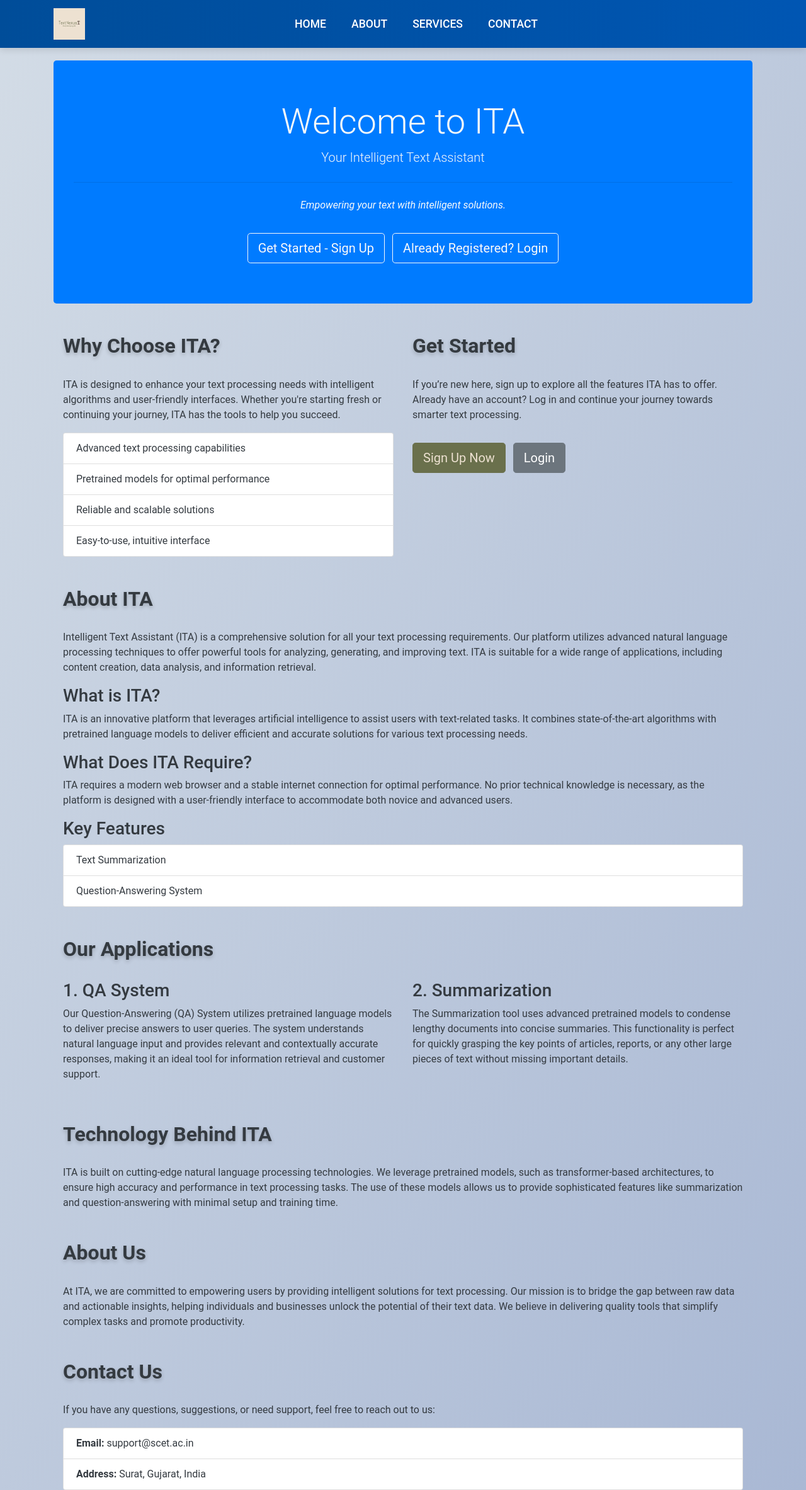
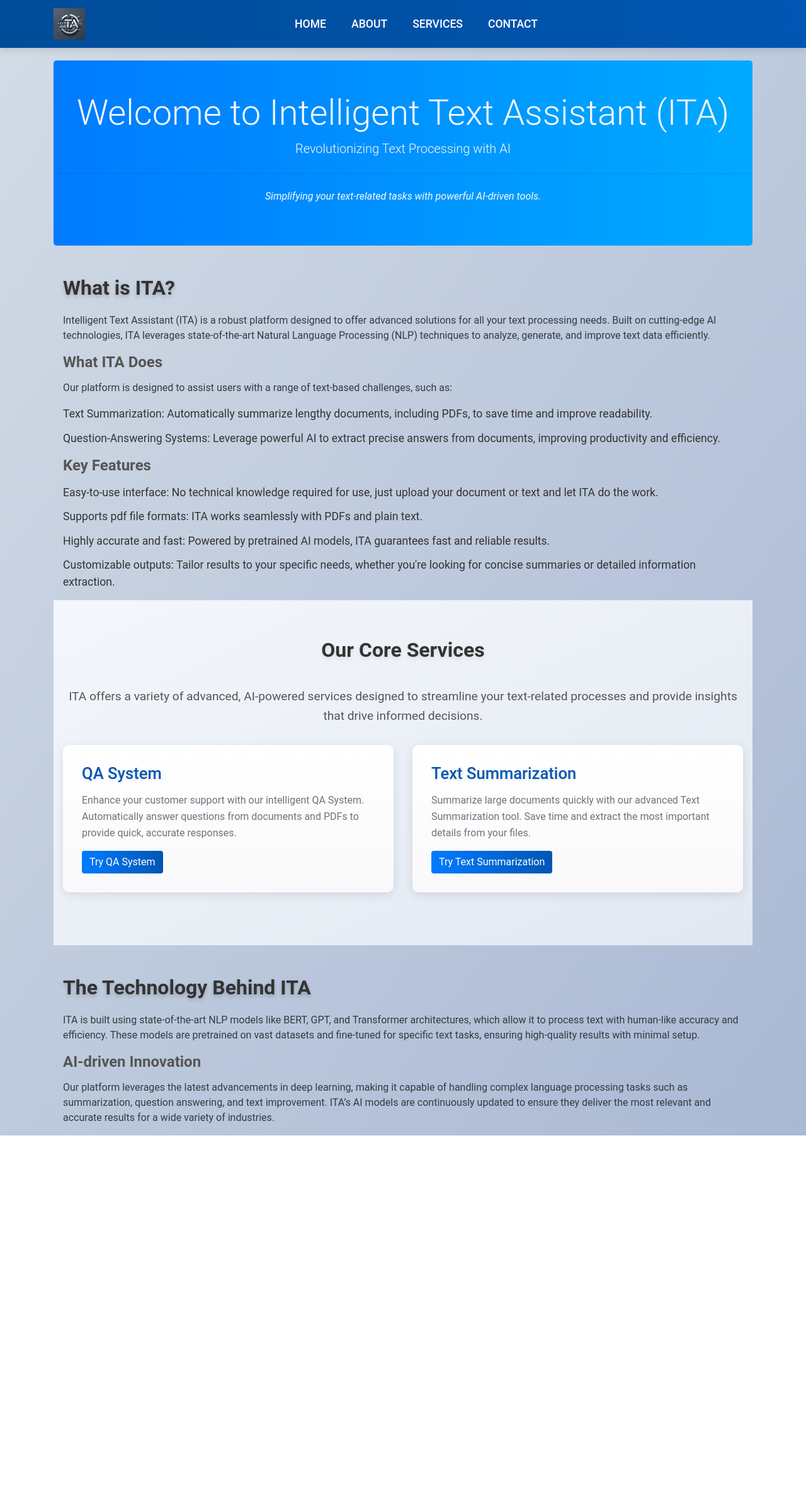
Before and after one commit to Prayesh13/Intelligent-Text-Assistant, a Flask app: page / in a window 1280 px wide. Shown: the whole page at 63% size. After the commit the page ends 1803 px from the top, so only its background shows below. Run offline with Flask 3, Linux system fonts and the light colour scheme; data that the repository does not hold is empty; some libraries are stand-ins or nearby versions.

Commit message:
changes in body content

```diff
--- a/Flask-code/app.py
+++ b/Flask-code/app.py
@@ -1,17 +1,11 @@
 from flask import (
     Flask,
     render_template, redirect, url_for,
-    flash, request, session
+    request, session
 )
-import os
-from email_verify import VerifyEmail
-from Database.user import MyDB
-from forms import SignupForm, LoginForm
+
 from Summarization.summary_app import app_summary
 from QA.qa_app import app_qa
-
-# Connect the database
-db = MyDB()
 
 # Use the Framework
 app = Flask(__name__)
@@ -19,13 +13,6 @@ app.config["SECRET_KEY"] = "this_is_a_secret_key"
 
 app.register_blueprint(app_summary, url_prefix="/summarize")
 app.register_blueprint(app_qa, url_prefix="/question_answering")
-
-@app.teardown_appcontext
-def close_db(error):
-    """Close the database connection at the end of each request."""
-    if hasattr(db, 'close_connection'):
-        db.close_connection()
-
 
 @app.route("/")
 @app.route("/home")
@@ -43,53 +30,6 @@ def services():
 @app.route('/contact')
 def contact():
     return render_template('contact.html')
-
-@app.route("/signup", methods=["GET", "POST"])
-def signup():
-    form = SignupForm()
-
-    if form.validate_on_submit():
-        username = form.username.data
-        em = form.email.data
-        gender = form.gender.data
-        dob = form.dob.data
-        pw = form.password.data
-
-        v = VerifyEmail()
-
-        if em:  # Ensure the email is not None
-            if v.email_verify_smtp(em):
-                flash("Email Validated Successfully!", "success")
-                response = db.insert_one_data(username, em, gender, dob, pw)
-                flash(f"Successfully Registered {form.username.data}, {response}!", "success")
-            else:
-                flash("Invalid email address!", "error")
-
-            return redirect(url_for("home"))
-
-    return render_template("signup.html", form=form)
-
-
-@app.route("/login", methods=["GET", "POST"])
-def login():
-    form = LoginForm()
-    if form.validate_on_submit():  # Ensure form is submitted and valid
-        em = form.email.data
-        pw = form.password.data
-
-        if em:
-            if db.search(email=em, password=pw):
-                flash("Logged In successfully!", "success")
-                # Redirect to the options page after successful login
-                return redirect(url_for('select_option'))
-            else:
-                flash("Email or password is incorrect!", "error")
-        else:
-            flash("Email is required!", "error")
-
-        return redirect(url_for("home"))
-
-    return render_template("login.html", form=form)
 
 @app.route("/select_option", methods=["GET", "POST"])
 def select_option():
@@ -111,8 +51,7 @@ def generate_text():
     if request.method == "POST":
         pdf_file = request.files.get('pdf_file')
         input_text = request.form.get('input_text')
-        # Here you would generate text and add it to the session history
-        generated_text = "Sample Generated Text"  # Replace with actual generation logic
+        generated_text = "Sample Generated Text"
         session['history'].append(generated_text)
 
     return render_template("generate_text.html", history=session['history'])
--- a/Flask-code/templates/home.html
+++ b/Flask-code/templates/home.html
@@ -1,83 +1,178 @@
 {% extends "layout.html" %}
+
 {% block title %}Home{% endblock %}
+
 {% block content %}
-<div class="jumbotron text-center bg-primary text-light">
-    <h1 class="display-4">Welcome to ITA</h1>
-    <p class="lead">Your Intelligent Text Assistant</p>
+
+<style>
+    .jumbotron {
+        background: linear-gradient(to right, #007bff, #00aaff);
+        padding: 50px 0;
+        color: #fff;
+        text-align: center;
+    }
+
+    .section-header {
+        font-size: 2rem;
+        font-weight: 700;
+        color: #333;
+        margin-bottom: 20px;
+    }
+
+    .section-subheader {
+        font-size: 1.5rem;
+        font-weight: 600;
+        color: #555;
+        margin-bottom: 15px;
+    }
+
+    .services-section {
+        background: linear-gradient(to bottom right, #f4f7fc, #e1e8f1);
+        padding: 60px 0;
+    }
+
+    .services-header {
+        font-weight: 700;
+        color: #333;
+        margin-bottom: 40px;
+        text-shadow: 0 3px 6px rgba(0, 0, 0, 0.1);
+    }
+
+    .services-description {
+        font-size: 1.2rem;
+        color: #555;
+        line-height: 1.6;
+        margin-bottom: 30px;
+        text-align: center;
+    }
+
+    .service-card {
+        background: linear-gradient(to bottom, #fff, #f9f9fb);
+        border: none;
+        box-shadow: 0 4px 15px rgba(0, 0, 0, 0.1);
+        border-radius: 10px;
+        padding: 30px;
+        transition: transform 0.3s ease, box-shadow 0.3s ease;
+    }
+
+    .service-card:hover {
+        transform: translateY(-5px);
+        box-shadow: 0 8px 20px rgba(0, 0, 0, 0.2);
+    }
+
+    .service-card-title {
+        font-size: 1.6rem;
+        color: #0056b3;
+        margin-bottom: 15px;
+        text-shadow: 0 2px 4px rgba(0, 0, 0, 0.1);
+    }
+
+    .service-card-text {
+        font-size: 1rem;
+        color: #6c757d;
+        line-height: 1.6;
+    }
+
+    .btn-primary, .btn-secondary {
+        background: linear-gradient(to right, #007bff, #0056b3);
+        color: #fff;
+        border: none;
+    }
+
+    .btn-primary:hover, .btn-secondary:hover {
+        background: linear-gradient(to right, #0056b3, #00428b);
+        transform: scale(1.05);
+    }
+
+    .feature-list {
+        list-style-type: none;
+        padding-left: 0;
+    }
+
+    .feature-list li {
+        font-size: 1.1rem;
+        color: #333;
+        margin-bottom: 12px;
+    }
+
+</style>
+
+
+
+<div class="jumbotron text-center bg-info text-light">
+    <h1 class="display-4">Welcome to Intelligent Text Assistant (ITA)</h1>
+    <p class="lead">Revolutionizing Text Processing with AI</p>
     <hr class="my-4">
-    <p class="font-italic">Empowering your text with intelligent solutions.</p>
-    <a class="btn btn-outline-light btn-lg mt-3" href="{{ url_for('signup') }}" role="button">Get Started - Sign Up</a>
-    <a class="btn btn-outline-light btn-lg mt-3 ml-2" href="{{ url_for('login') }}" role="button">Already Registered? Login</a>
+    <p class="font-italic">Simplifying your text-related tasks with powerful AI-driven tools.</p>
 </div>
 
 <div class="container mt-5">
-    <div class="row">
-        <div class="col-md-6">
-            <h2>Why Choose ITA?</h2>
-            <p>ITA is designed to enhance your text processing needs with intelligent algorithms and user-friendly interfaces. Whether you're starting fresh or continuing your journey, ITA has the tools to help you succeed.</p>
-            <ul class="list-group">
-                <li class="list-group-item"><i class="fas fa-check-circle text-primary"></i> Advanced text processing capabilities</li>
-                <li class="list-group-item"><i class="fas fa-check-circle text-primary"></i> Pretrained models for optimal performance</li>
-                <li class="list-group-item"><i class="fas fa-check-circle text-primary"></i> Reliable and scalable solutions</li>
-                <li class="list-group-item"><i class="fas fa-check-circle text-primary"></i> Easy-to-use, intuitive interface</li>
-            </ul>
-        </div>
-        <div class="col-md-6">
-            <h2>Get Started</h2>
-            <p>If you’re new here, sign up to explore all the features ITA has to offer. Already have an account? Log in and continue your journey towards smarter text processing.</p>
-            <a href="{{ url_for('signup') }}" class="btn btn-primary btn-lg mt-3">Sign Up Now</a>
-            <a href="{{ url_for('login') }}" class="btn btn-secondary btn-lg mt-3 ml-2">Login</a>
+    <h2 class="section-header">What is ITA?</h2>
+    <p>Intelligent Text Assistant (ITA) is a robust platform designed to offer advanced solutions for all your text processing needs. Built on cutting-edge AI technologies, ITA leverages state-of-the-art Natural Language Processing (NLP) techniques to analyze, generate, and improve text data efficiently.</p>
+
+    <h3 class="section-subheader">What ITA Does</h3>
+    <p>Our platform is designed to assist users with a range of text-based challenges, such as:</p>
+    <ul class="feature-list">
+        <li>Text Summarization: Automatically summarize lengthy documents, including PDFs, to save time and improve readability.</li>
+        <li>Question-Answering Systems: Leverage powerful AI to extract precise answers from documents, improving productivity and efficiency.</li>
+    </ul>
+
+    <h3 class="section-subheader">Key Features</h3>
+    <ul class="feature-list">
+        <li>Easy-to-use interface: No technical knowledge required for use, just upload your document or text and let ITA do the work.</li>
+        <li>Supports pdf file formats: ITA works seamlessly with PDFs and plain text.</li>
+        <li>Highly accurate and fast: Powered by pretrained AI models, ITA guarantees fast and reliable results.</li>
+        <li>Customizable outputs: Tailor results to your specific needs, whether you're looking for concise summaries or detailed information extraction.</li>
+    </ul>
+</div>
+
+<!-- Services Section -->
+<div class="services-section">
+    <div class="container">
+        <h2 class="services-header text-center">Our Core Services</h2>
+        <p class="services-description text-center">ITA offers a variety of advanced, AI-powered services designed to streamline your text-related processes and provide insights that drive informed decisions.</p>
+
+        <div class="row">
+            <!-- Service 1: QA System -->
+            <div class="col-lg-6 mb-4">
+                <div class="service-card">
+                    <h3 class="service-card-title">QA System</h3>
+                    <p class="service-card-text">
+                        Enhance your customer support with our intelligent QA System. Automatically answer questions from documents and PDFs to provide quick, accurate responses.
+                    </p>
+                    <form method="post" action="{{ url_for('app_qa.index') }}">
+                        <button type="submit" class="btn btn-primary">
+                            <i class="fas fa-arrow-right"></i> Try QA System
+                        </button>
+                    </form>
+                </div>
+            </div>
+
+            <!-- Service 2: Text Summarization -->
+            <div class="col-lg-6 mb-4">
+                <div class="service-card">
+                    <h3 class="service-card-title">Text Summarization</h3>
+                    <p class="service-card-text">
+                        Summarize large documents quickly with our advanced Text Summarization tool. Save time and extract the most important details from your files.
+                    </p>
+                    <form method="post" action="{{ url_for('app_summary.summarize') }}">
+                        <button type="submit" class="btn btn-secondary">
+                            <i class="fas fa-arrow-right"></i> Try Text Summarization
+                        </button>
+                    </form>
+                </div>
+            </div>
         </div>
     </div>
 </div>
 
+<!-- Technology Section -->
 <div class="container mt-5">
-    <h2>About ITA</h2>
-    <p>Intelligent Text Assistant (ITA) is a comprehensive solution for all your text processing requirements. Our platform utilizes advanced natural language processing techniques to offer powerful tools for analyzing, generating, and improving text. ITA is suitable for a wide range of applications, including content creation, data analysis, and information retrieval.</p>
+    <h2 class="section-header">The Technology Behind ITA</h2>
+    <p>ITA is built using state-of-the-art NLP models like BERT, GPT, and Transformer architectures, which allow it to process text with human-like accuracy and efficiency. These models are pretrained on vast datasets and fine-tuned for specific text tasks, ensuring high-quality results with minimal setup.</p>
 
-    <h3>What is ITA?</h3>
-    <p>ITA is an innovative platform that leverages artificial intelligence to assist users with text-related tasks. It combines state-of-the-art algorithms with pretrained language models to deliver efficient and accurate solutions for various text processing needs.</p>
-
-    <h3>What Does ITA Require?</h3>
-    <p>ITA requires a modern web browser and a stable internet connection for optimal performance. No prior technical knowledge is necessary, as the platform is designed with a user-friendly interface to accommodate both novice and advanced users.</p>
-
-    <h3>Key Features</h3>
-    <ul class="list-group">
-        <li class="list-group-item"><i class="fas fa-check-circle text-primary"></i> Text Summarization</li>
-        <li class="list-group-item"><i class="fas fa-check-circle text-primary"></i> Question-Answering System</li>
-    </ul>
+    <h3 class="section-subheader">AI-driven Innovation</h3>
+    <p>Our platform leverages the latest advancements in deep learning, making it capable of handling complex language processing tasks such as summarization, question answering, and text improvement. ITA’s AI models are continuously updated to ensure they deliver the most relevant and accurate results for a wide variety of industries.</p>
 </div>
 
-<div class="container mt-5">
-    <h2>Our Applications</h2>
-    <div class="row">
-        <div class="col-md-6">
-            <h3>1. QA System</h3>
-            <p>Our Question-Answering (QA) System utilizes pretrained language models to deliver precise answers to user queries. The system understands natural language input and provides relevant and contextually accurate responses, making it an ideal tool for information retrieval and customer support.</p>
-        </div>
-        <div class="col-md-6">
-            <h3>2. Summarization</h3>
-            <p>The Summarization tool uses advanced pretrained models to condense lengthy documents into concise summaries. This functionality is perfect for quickly grasping the key points of articles, reports, or any other large pieces of text without missing important details.</p>
-        </div>
-    </div>
-</div>
-
-<div class="container mt-5">
-    <h2>Technology Behind ITA</h2>
-    <p>ITA is built on cutting-edge natural language processing technologies. We leverage pretrained models, such as transformer-based architectures, to ensure high accuracy and performance in text processing tasks. The use of these models allows us to provide sophisticated features like summarization and question-answering with minimal setup and training time.</p>
-</div>
-
-<div class="container mt-5">
-    <h2>About Us</h2>
-    <p>At ITA, we are committed to empowering users by providing intelligent solutions for text processing. Our mission is to bridge the gap between raw data and actionable insights, helping individuals and businesses unlock the potential of their text data. We believe in delivering quality tools that simplify complex tasks and promote productivity.</p>
-</div>
-
-<div class="container mt-5">
-    <h2>Contact Us</h2>
-    <p>If you have any questions, suggestions, or need support, feel free to reach out to us:</p>
-    <ul class="list-group">
-        <li class="list-group-item"><strong>Email:</strong> support@scet.ac.in</li>
-        <li class="list-group-item"><strong>Address:</strong> Surat, Gujarat, India</li>
-    </ul>
-</div>
 {% endblock content %}
--- a/Flask-code/templates/layout.html
+++ b/Flask-code/templates/layout.html
@@ -138,8 +138,8 @@
     <!-- Navbar Section -->
         <nav class="navbar navbar-expand-lg navbar-dark fixed-top">
             <div class="container">
-                <a class="navbar-brand" href="{{ url_for('app_qa.index') }}">
-                    <img src="{{ url_for('static', filename='logo.png') }}" alt="Company Logo">
+                <a class="navbar-brand" href="{{ url_for('home') }}">
+                    <img src="{{ url_for('static', filename='ita.webp') }}" alt="Company Logo">
                 </a>
                 <button class="navbar-toggler" type="button" data-toggle="collapse" data-target="#navbarNav" aria-controls="navbarNav" aria-expanded="false" aria-label="Toggle navigation">
                     <span class="navbar-toggler-icon"></span>
--- a/Summarization/summary_app.py
+++ b/Summarization/summary_app.py
@@ -9,7 +9,7 @@ app_summary = Blueprint('app_summary', __name__)
 def index():
     return render_template('summary.html')
 
-@app_summary.route('/summarize', methods=['POST'])
+@app_summary.route('/summarize', methods=['GET','POST'])
 def summarize():
     text = None
     summary = None
```
Also changed, not shown: Flask-code/templates/about.html (+5 -4 lines), Flask-code/templates/contact.html (+29 -28 lines), Flask-code/templates/services.html (+11 -13 lines), Flask-code/static/ita.webp (added).
